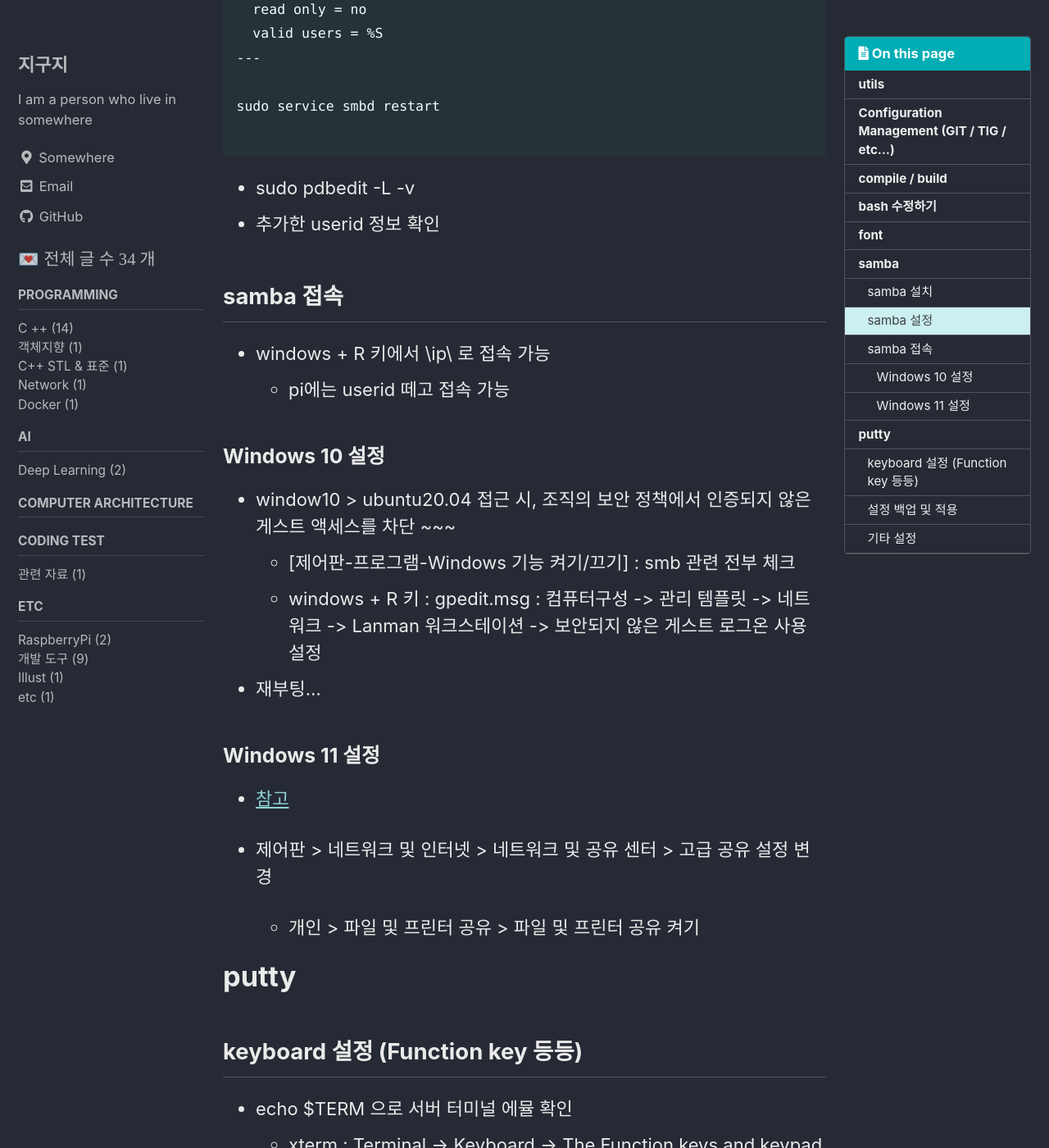
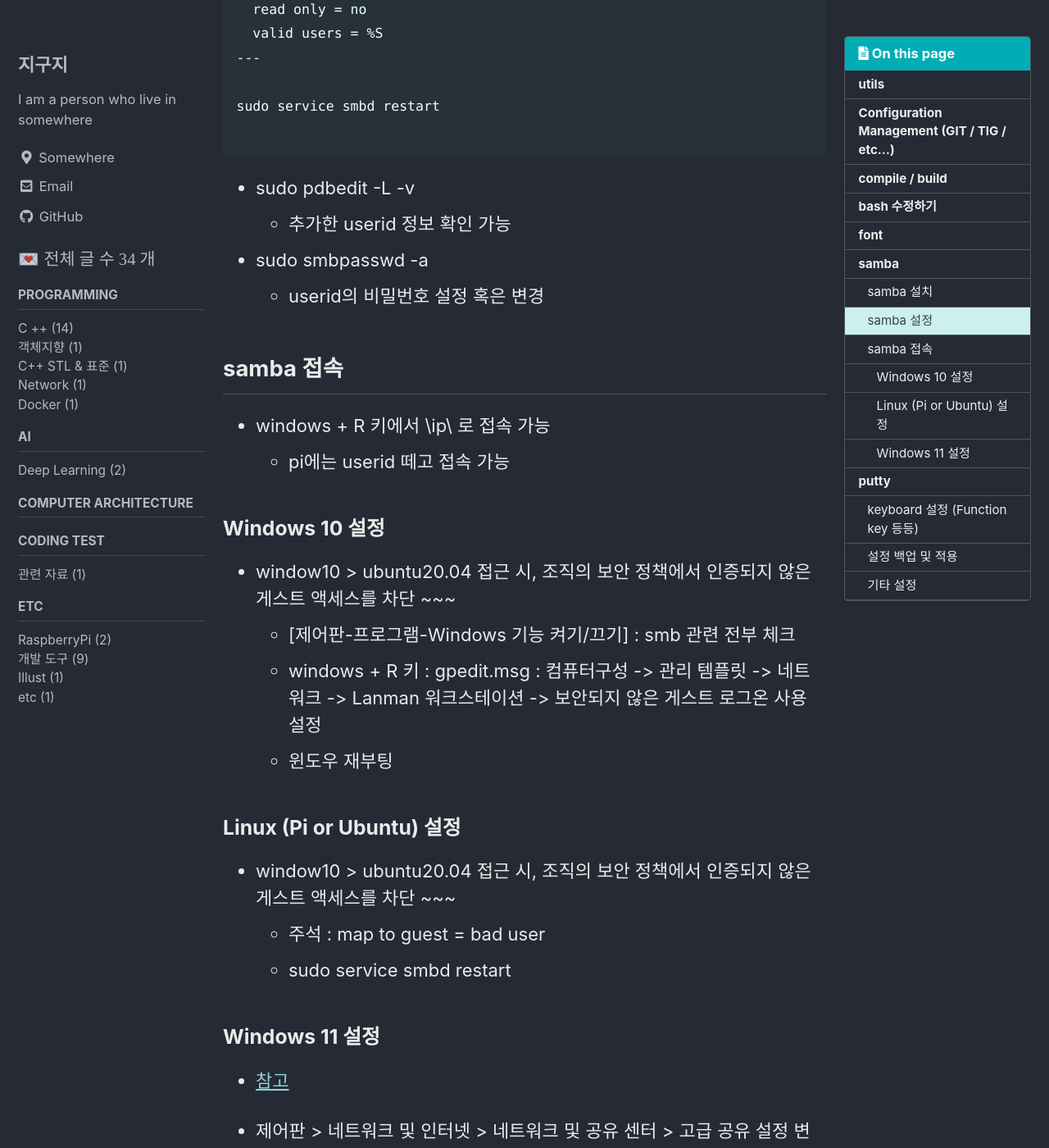
Before and after one commit to hyesuk-k/hyesuk-k.github.io, a Jekyll site: the page built from _posts/dev_utils/2021-07-30-dev_settings.md, in a window 1280 px wide and 1400 px high, scrolled down 6826 px. Shown: the whole window at 82% size. Built offline with Jekyll 4.4.1, drawn with Linux system fonts in a browser that asks for light colours; cached includes are drawn as plain includes; some of the changed text lies outside the part shown.

Commit message:
[dev_utils] ubuntu 20.04 samba 설정 추가
윈도우 10 혹은 윈도우 11 수정 없이 "조직의 보안정책에서 인증되지 않은 게스트 ~~~" 에러 수정

````diff
--- a/_posts/dev_utils/2021-07-30-dev_settings.md
+++ b/_posts/dev_utils/2021-07-30-dev_settings.md
@@ -257,7 +257,10 @@ sudo service smbd restart
 ```
 
 * sudo pdbedit -L -v
-* 추가한 userid 정보 확인
+  + 추가한 userid 정보 확인 가능
+
+* sudo smbpasswd -a <userid>
+  + userid의 비밀번호 설정 혹은 변경
 
 ## samba 접속
 
@@ -269,8 +272,13 @@ sudo service smbd restart
 * window10 > ubuntu20.04 접근 시, 조직의 보안 정책에서 인증되지 않은 게스트 액세스를 차단 ~~~
   + [제어판-프로그램-Windows 기능 켜기/끄기] : smb 관련 전부 체크
   + windows + R 키 : gpedit.msg : 컴퓨터구성 -> 관리 템플릿 -> 네트워크 -> Lanman 워크스테이션 -> 보안되지 않은 게스트 로그온 사용 설정
+  + 윈도우 재부팅
 
-* 재부팅...
+### Linux (Pi or Ubuntu) 설정
+
+* window10 > ubuntu20.04 접근 시, 조직의 보안 정책에서 인증되지 않은 게스트 액세스를 차단 ~~~
+  + 주석 :  map to guest = bad user
+  + sudo service smbd restart
 
 ### Windows 11 설정
 
````
Also changed, not shown: other parts of _posts/dev_utils/2021-07-30-dev_settings.md (+1 -1 lines).
